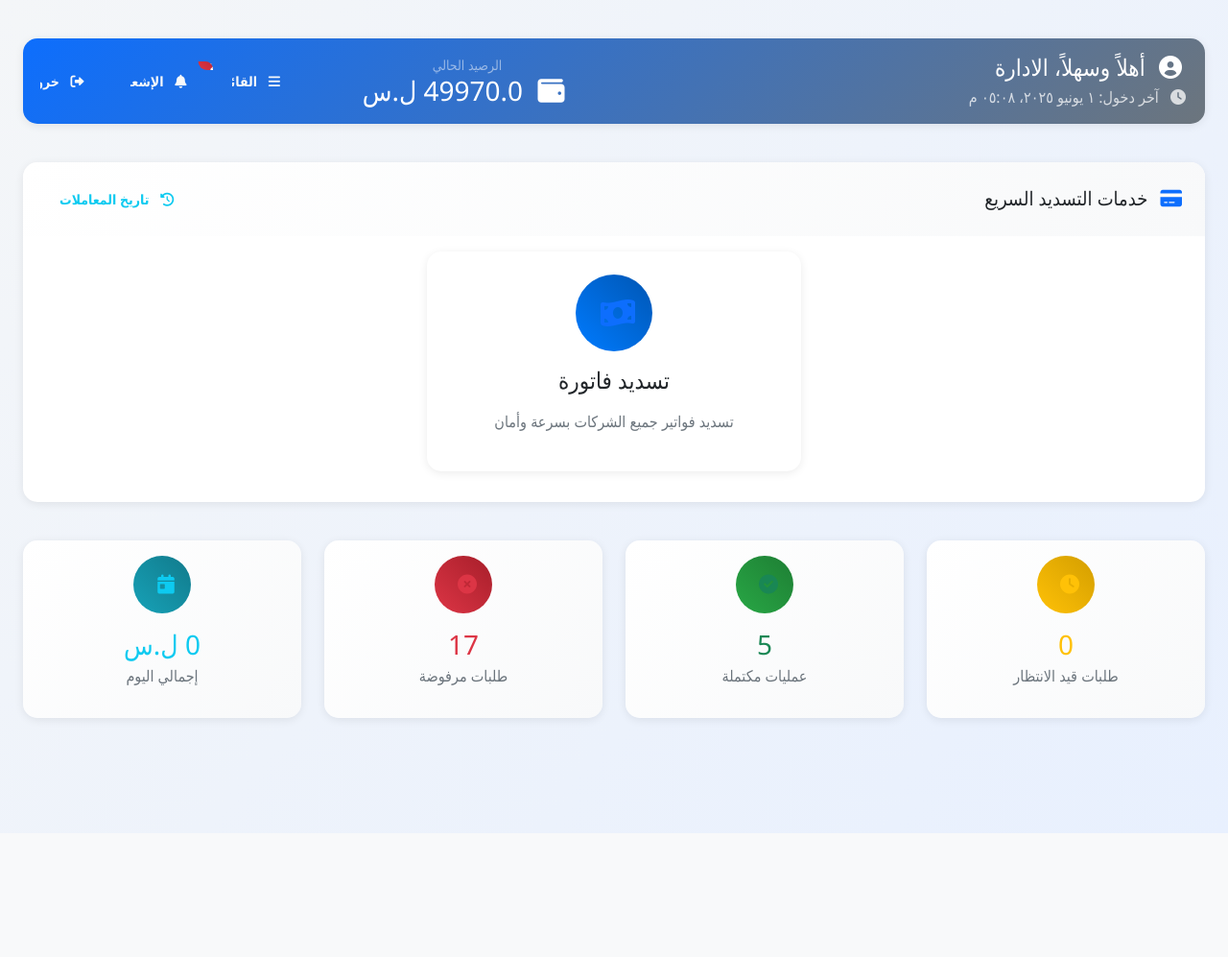
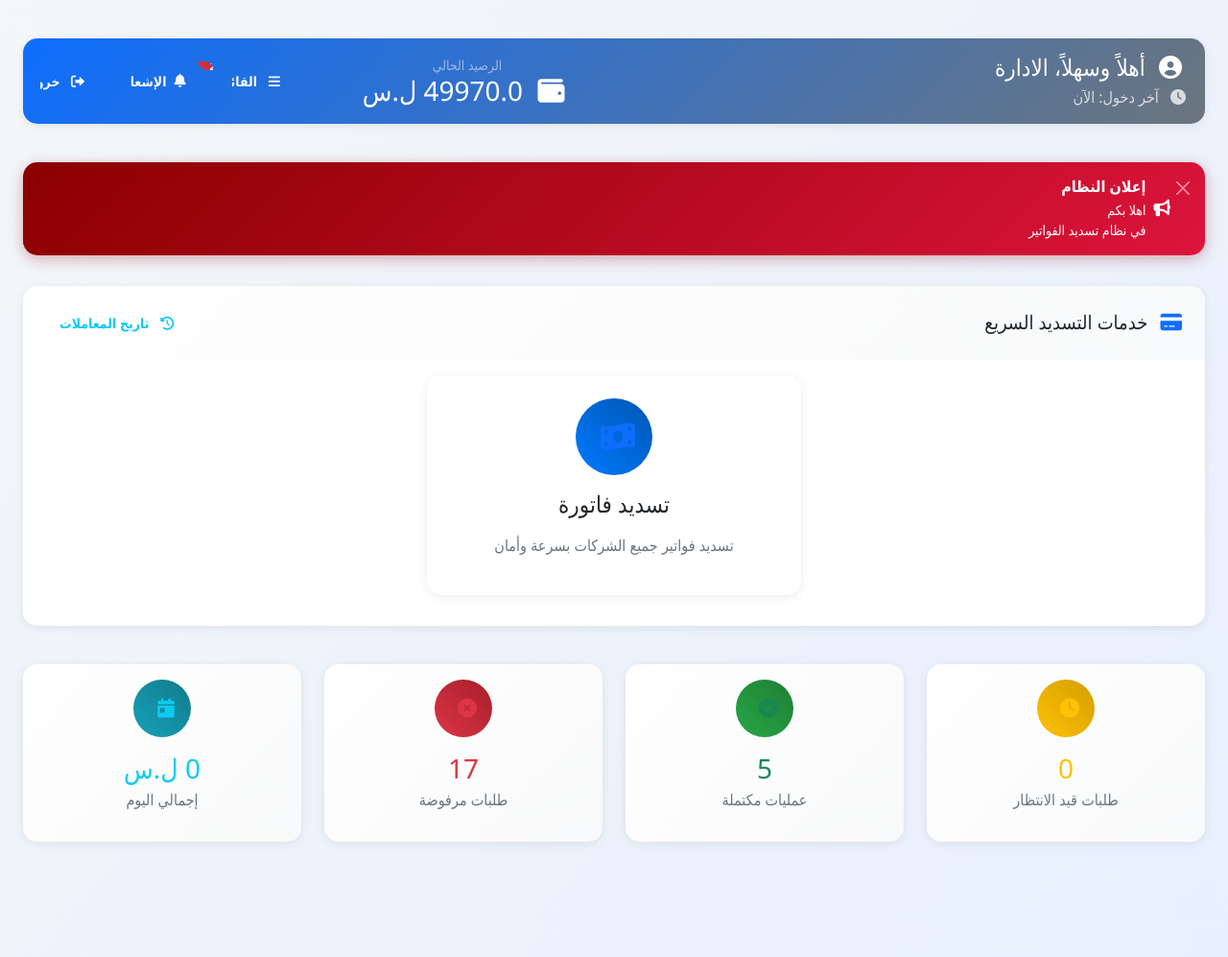
Before and after one commit to nourrod0/tasrod, a Flask app: page /dashboard in a window 1280 px wide. Shown: the whole page at 96% size. Before the commit the page ends 868 px from the top, so only its background shows below. Run offline with Flask 3, Linux system fonts and the light colour scheme; a user stored in the database is signed in; data comes from the database, SQL or seed files in the repository.

Commit message:
Add files via upload

```diff
--- a/templates/dashboard.html
+++ b/templates/dashboard.html
@@ -38,14 +38,15 @@
                                     القائمة
                                 </button>
                                 <!-- زر الإشعارات -->
-                                <button class="btn btn-outline-light position-relative" onclick="showSection('notifications')">
+                                <button class="btn btn-outline-light position-relative d-flex align-items-center" onclick="showSection('notifications')" title="الإشعارات">
                                     <i class="fas fa-bell me-2"></i>
-                                    الإشعارات
+                                    <span class="d-none d-md-inline">الإشعارات</span>
                                     <span class="position-absolute top-0 start-100 translate-middle badge rounded-pill bg-danger"
-                                          id="notificationBadge" style="display: none;">
+                                          id="notificationBadge" style="display: none; font-size: 11px; min-width: 18px; height: 18px; line-height: 1.4;">
                                         0
                                     </span>
                                 </button>
+                                <!-- زر تسجيل الخروج --></old_str>
                                 <!-- زر تسجيل الخروج -->
                                 <a href="/logout" class="btn btn-outline-light">
                                     <i class="fas fa-sign-out-alt me-2"></i>
@@ -55,6 +56,22 @@
                         </div>
                     </div>
                 </div>
+            </div>
+        </div>
+    </div>
+
+    <!-- إعلان النظام -->
+    <div class="row mb-3">
+        <div class="col-12">
+            <div class="alert alert-dismissible fade show" style="background: linear-gradient(135deg, #8B0000 0%, #DC143C 100%); color: white; border: none; border-radius: 15px; box-shadow: 0 4px 15px rgba(139,0,0,0.3);">
+                <div class="d-flex align-items-center">
+                    <i class="fas fa-bullhorn fa-lg me-3"></i>
+                    <div class="flex-grow-1">
+                        <h6 class="mb-1 fw-bold">إعلان النظام</h6>
+                        <div id="announcementText" style="white-space: pre-line; font-size: 14px;">مرحباً بكم في نظام تسديد الفواتير</div>
+                    </div>
+                </div>
+                <button type="button" class="btn-close btn-close-white" data-bs-dismiss="alert"></button>
             </div>
         </div>
     </div>
@@ -74,7 +91,7 @@
                             تاريخ المعاملات
                         </button>
                     </div>
-                </div>
+                </div></old_str>
                 <div class="card-body">
                     <div class="row g-3 justify-content-center">
                         <div class="col-lg-4 col-md-6 mb-3">
@@ -309,7 +326,7 @@
                 <a href="#" class="list-group-item list-group-item-action border-0" onclick="showSection('notifications'); closeSidebar();">
                     <i class="fas fa-bell me-3 text-warning"></i>
                     الإشعارات
-                    <span class="badge bg-danger rounded-pill float-end" id="sidebarNotificationBadge" style="display: none;">0</span>
+                    <span class="badge bg-danger rounded-pill float-end" id="sidebarNotificationBadge" style="display: none; font-size: 11px; min-width: 18px;">0</span>
                 </a>
             </div>
 
@@ -343,37 +360,58 @@
             </div>
             <div class="modal-body">
                 <form id="serviceRequestForm">
+                    <!-- رقم الهاتف والبحث -->
                     <div class="row">
-                        <div class="col-md-6 mb-3">
+                        <div class="col-12 mb-3">
                             <label for="servicePhoneNumber" class="form-label">رقم هاتف العميل <span class="text-danger">*</span></label>
+                            <div class="row g-2">
+                                <div class="col-12 col-md-8">
                                     <div class="input-group">
                                         <span class="input-group-text">
                                             <i class="fas fa-phone"></i>
                                         </span>
-                                <input type="tel" class="form-control" id="servicePhoneNumber" required>
-                                <button type="button" class="btn btn-outline-secondary" onclick="searchExistingCustomer()">
-                                    <i class="fas fa-search"></i>
+                                        <input type="tel" class="form-control" id="servicePhoneNumber" required
+                                               placeholder="أدخل رقم الهاتف"
+                                               onkeypress="handlePhoneKeyPress(event)">
+                                    </div>
+                                </div>
+                                <div class="col-12 col-md-4">
+                                    <button type="button" class="btn btn-primary w-100" id="searchCustomerBtn" onclick="searchExistingCustomer()">
+                                        <i class="fas fa-search me-1"></i>
+                                        <span class="d-none d-sm-inline">بحث عن العميل</span>
+                                        <span class="d-sm-none">بحث</span>
                                     </button>
                                 </div>
                             </div>
+                            <div class="form-text text-muted small mt-2">
+                                <i class="fas fa-info-circle"></i>
+                                يجب البحث عن الرقم أولاً لتفعيل باقي الحقول
+                            </div>
+                            <!-- رسالة حالة البحث -->
+                            <div id="searchStatus" class="mt-2" style="display: none;"></div>
+                        </div>
+                    </div>
+
+                    <!-- باقي الحقول (معطلة في البداية) -->
+                    <fieldset id="customerFieldsContainer" disabled>
+                        <div class="row">
                             <div class="col-md-6 mb-3">
                                 <label for="serviceCustomerName" class="form-label">اسم العميل <span class="text-danger">*</span></label>
                                 <input type="text" class="form-control" id="serviceCustomerName" required>
                             </div>
+                            <div class="col-md-6 mb-3">
+                                <label for="serviceMobileNumber" class="form-label">رقم الجوال</label>
+                                <input type="tel" class="form-control" id="serviceMobileNumber"
+                                       placeholder="رقم الجوال (اختياري)">
+                            </div>
                         </div>
                         <div class="row">
-                        <div class="col-md-6 mb-3">
-                            <label for="serviceMobileNumber" class="form-label">رقم الجوال</label>
-                            <input type="tel" class="form-control" id="serviceMobileNumber">
-                        </div>
                             <div class="col-md-6 mb-3">
                                 <label for="serviceCompanySelect" class="form-label">الشركة <span class="text-danger">*</span></label>
                                 <select class="form-select" id="serviceCompanySelect" required onchange="updateServiceDetails()">
                                     <option value="">اختر الشركة</option>
                                 </select>
                             </div>
-                    </div>
-                    <div class="row">
                             <div class="col-md-6 mb-3">
                                 <label for="serviceAmount" class="form-label">المبلغ (ل.س) <span class="text-danger">*</span></label>
                                 <div class="input-group">
@@ -384,6 +422,8 @@
                                     <span class="input-group-text">ل.س</span>
                                 </div>
                             </div>
+                        </div>
+                        <div class="row">
                             <div class="col-md-6 mb-3">
                                 <div class="form-label">رصيدك الحالي</div>
                                 <div class="alert alert-info mb-0">
@@ -394,11 +434,15 @@
                         </div>
                         <div class="mb-3">
                             <label for="serviceNotes" class="form-label">ملاحظات</label>
-                        <textarea class="form-control" id="serviceNotes" rows="3" placeholder="أي ملاحظات إضافية..."></textarea>
+                            <textarea class="form-control" id="serviceNotes" rows="3"
+                                      placeholder="أي ملاحظات إضافية..."></textarea>
                         </div>
+                    </fieldset>
+
                     <input type="hidden" id="serviceCategoryId">
                     <input type="hidden" id="serviceCompanyId">
                     <input type="hidden" id="serviceType">
+                    <input type="hidden" id="customerSearched" value="false">
                 </form>
             </div>
             <div class="modal-footer">
@@ -756,8 +800,23 @@
     }
 }
 
-// تشغيل تحديث الوقت عند تحميل الصفحة
-document.addEventListener('DOMContentLoaded', updateLastLoginTime);
+// تحديث نص الإعلان
+function updateAnnouncementText() {
+    // تحديث نص الإعلان من إعدادات الموقع عند تحميل الصفحة
+    if (typeof loadSiteSettings === 'function') {
+        loadSiteSettings().then(() => {
+            // سيتم تحديث النص في دالة loadSiteSettings
+        }).catch(() => {
+            console.log('استخدام النص الافتراضي للإعلان');
+        });
+    }
+}
+
+// تشغيل تحديث الوقت والإعلان عند تحميل الصفحة
+document.addEventListener('DOMContentLoaded', function() {
+    updateLastLoginTime();
+    updateAnnouncementText();
+});</old_str>
 
 // دالة إظهار نافذة إعلان النظام
 function showAnnouncementModal() {
```
Lines whose indentation alone changed are shown as unchanged.
